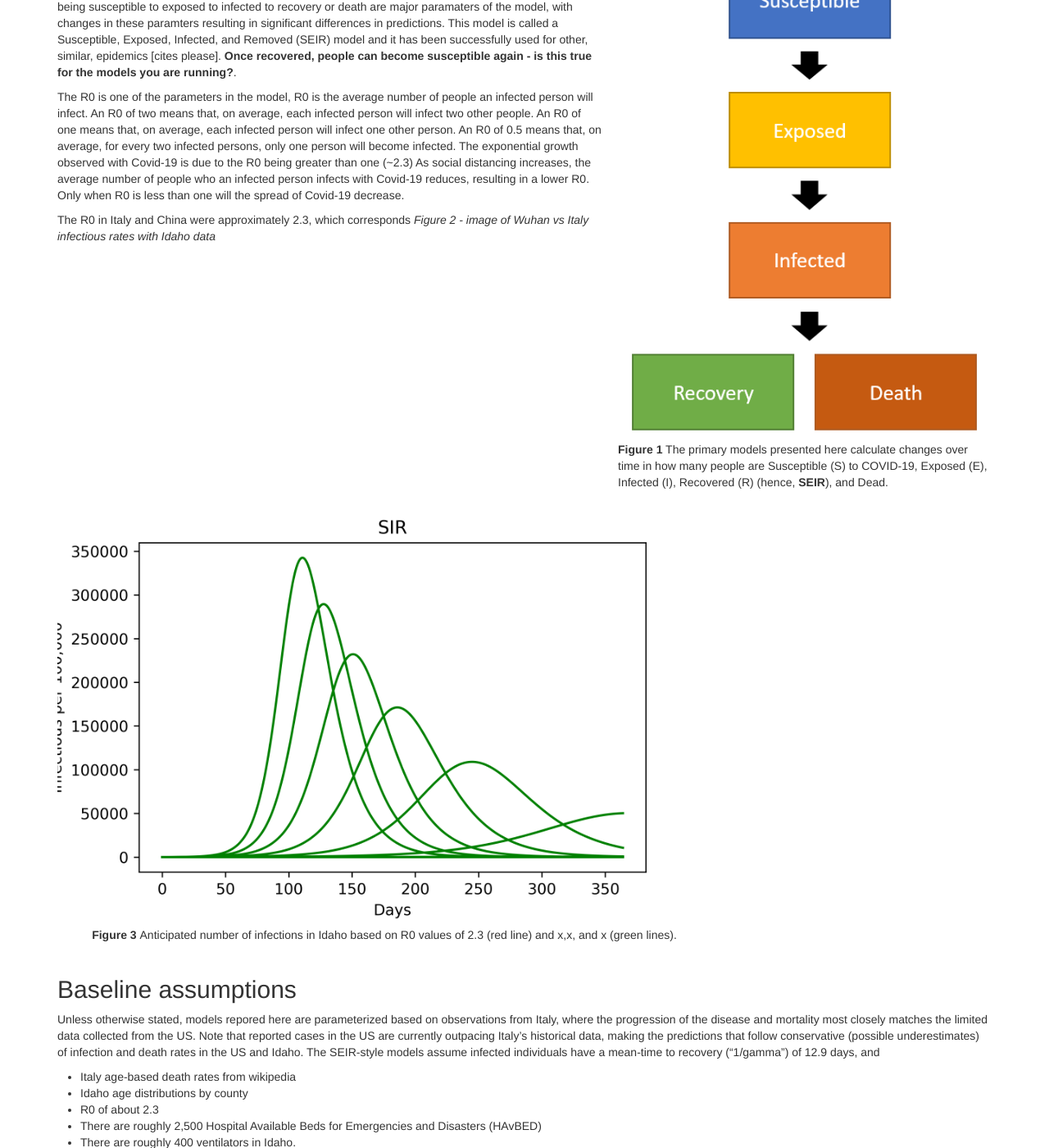
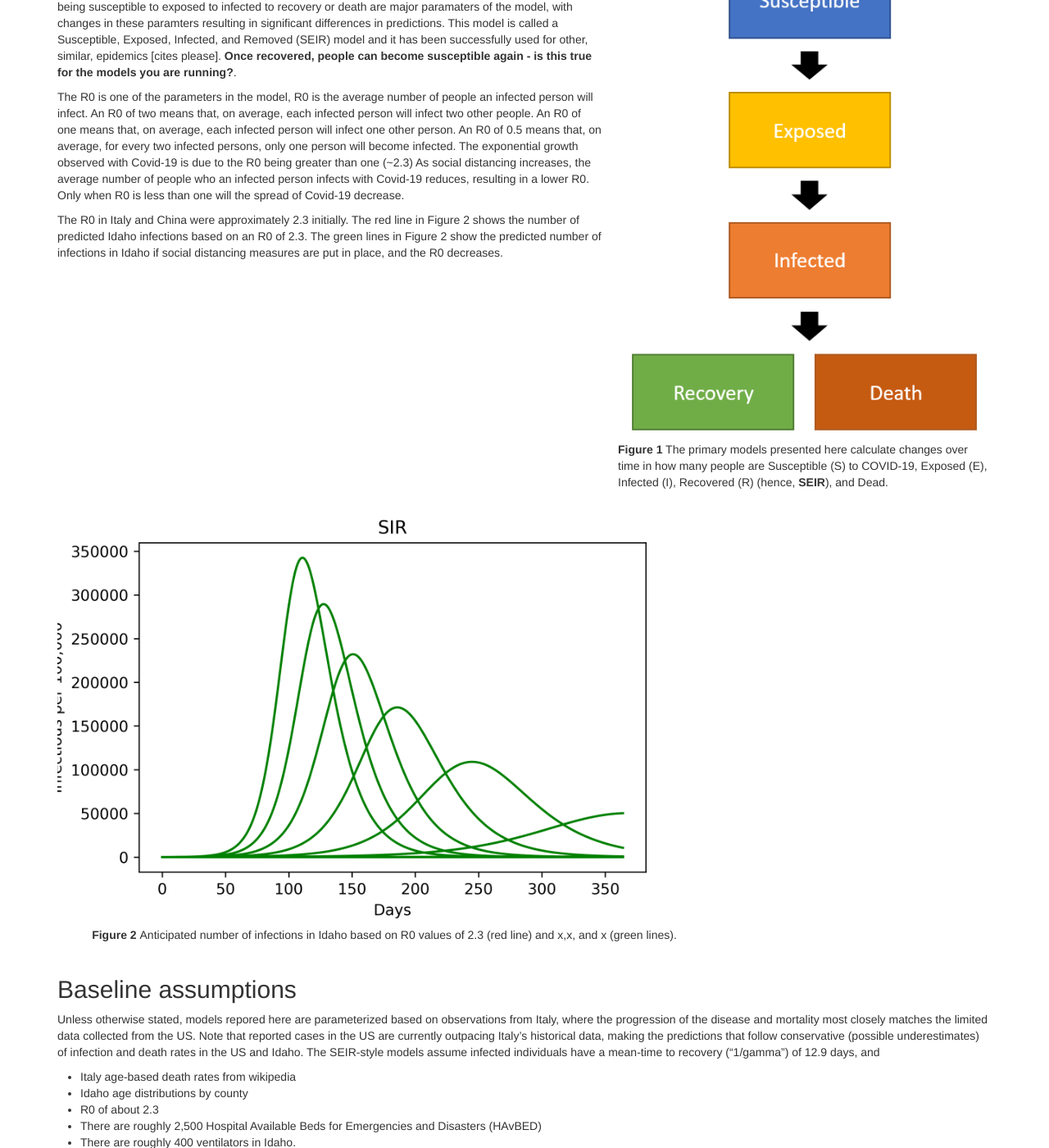
Before and after one commit to magbenji/summary, a Jekyll site: the page built from index.md, in a window 1280 px wide and 1400 px high, scrolled down 1127 px. Shown: the whole window at 82% size. Built offline with Jekyll 4.4.1, drawn with Linux system fonts in a browser that asks for light colours.

Commit message:
Update index.md

```diff
--- a/index.md
+++ b/index.md
@@ -65,12 +65,13 @@ An R0 of 0.5 means that, on average, for every two infected persons, only one pe
 The exponential growth observed with Covid-19 is due to the R0 being greater than one (~2.3)
 As social distancing increases, the average number of people who an infected person infects with Covid-19 reduces, resulting in a lower R0. Only when R0 is less than one will the spread of Covid-19 decrease.
 
-The R0 in Italy and China were approximately 2.3, which corresponds
-*Figure 2 - image of Wuhan vs Italy infectious rates with Idaho data*
+The R0 in Italy and China were approximately 2.3 initially.
+The red line in Figure 2 shows the number of predicted Idaho infections based on an R0 of 2.3.
+The green lines in Figure 2 show the predicted number of infections in Idaho if social distancing measures are put in place, and the R0 decreases.
 
 <figure style="float:center;width:70%" align="center">
 <img style="float:center" src="./fig/SIRModeldifferentR0.PNG">
-<figcaption><b>Figure 3 </b> Anticipated number of infections in Idaho based on R0 values of 2.3 (red line) and x,x, and x (green lines). </figcaption>
+<figcaption><b>Figure 2 </b> Anticipated number of infections in Idaho based on R0 values of 2.3 (red line) and x,x, and x (green lines). </figcaption>
 </figure>
 <br>
 
```
